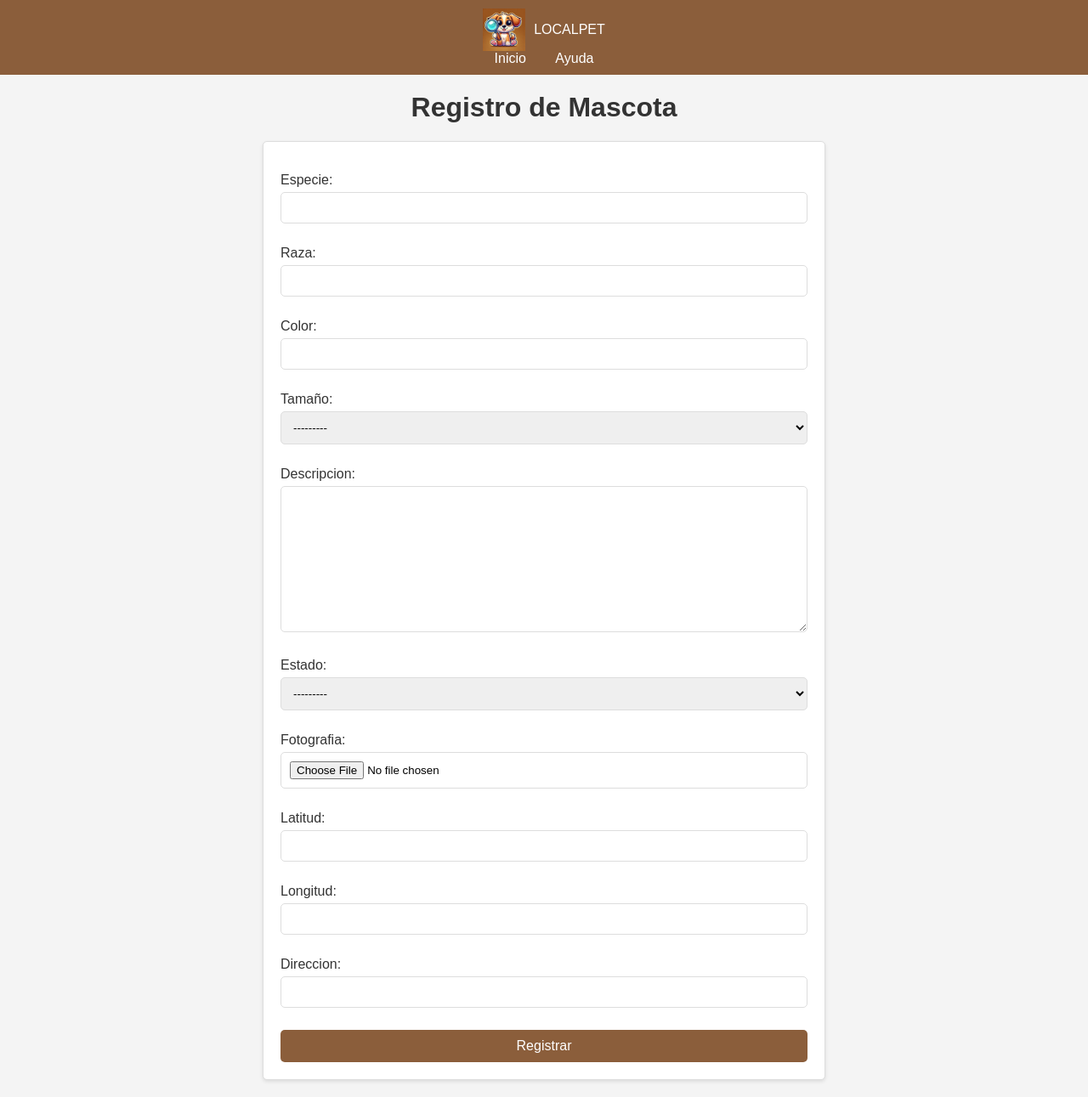
After one commit to Gutierrez101/LocalPets, a Django app: page /registro_mascota/ in a window 1280 px wide. The commit adds this page. Shown: the whole page at 85% size. Run offline with Django 5.2, Linux system fonts and the light colour scheme.

Commit message:
Todo esta funcionando bien, en caso de que en los archivos index y login no pasa nada si funciona no moveran

```diff
--- a/paginaWeb/forms.py
+++ b/paginaWeb/forms.py
@@ -1,13 +1,19 @@
 from django import forms
-from .models import tablaPrueva, tablaVinculada
+from .models import tablaPrueva, tablaVinculada, Mascota
 
 class tablaPruevaForm(forms.ModelForm):
     class Meta:
         model = tablaPrueva
-        fields ='__all__'  # lista de campos de la bace de datos a incluir
+        fields ='__all__'  # lista de campos de la base de datos a incluir
 
 
 class tablaVinculadaForm(forms.ModelForm):
     class Meta:
         model = tablaVinculada
-        fields = '__all__'  # lista de campos de la bace de datos a incluir
+        fields = '__all__'  # lista de campos de la base de datos a incluir
+
+
+class MascotaForm(forms.ModelForm):
+    class Meta:
+        model = Mascota
+        fields = ['especie', 'raza', 'color', 'tamaño', 'descripcion', 'estado', 'fotografia', 'latitud', 'longitud', 'direccion']
--- /dev/null
+++ b/paginaWeb/static/paginaweb/estilo2.css
@@ -0,0 +1,141 @@
+/* Estilos generales */
+body {
+    font-family: Arial, sans-serif;
+    background-color: #f4f4f4;
+    margin: 0;
+    padding: 0;
+}
+
+header {
+    background-color: #8b5e3b;
+    color: white;
+    padding: 10px 0;
+    text-align: center;
+}
+
+header .logo {
+    display: flex;
+    align-items: center;
+    justify-content: center;
+}
+
+header .logo img {
+    height: 50px;
+    margin-right: 10px;
+}
+
+header nav a {
+    color: white;
+    margin: 0 15px;
+    text-decoration: none;
+}
+
+header nav a:hover {
+    text-decoration: underline;
+}
+
+h1.subtitulo {
+    text-align: center;
+    color: #333;
+    margin-top: 20px;
+}
+
+p.subtitulo {
+    text-align: center;
+    color: #666;
+    margin-bottom: 20px;
+}
+
+main.menu {
+    display: flex;
+    flex-direction: column;
+    align-items: center;
+    margin: 20px;
+}
+
+h1.titulo {
+    color: #8b5e3b;
+    margin-bottom: 20px;
+}
+
+section.opciones {
+    display: flex;
+    justify-content: space-around;
+    width: 100%;
+}
+
+.opcion, .opcion2 {
+    background-color: white;
+    border: 1px solid #ddd;
+    border-radius: 5px;
+    padding: 20px;
+    width: 30%;
+    text-align: center;
+    box-shadow: 0 2px 4px rgba(0, 0, 0, 0.1);
+}
+
+.opcion h2, .opcion2 h2 {
+    color: #8b5e3b;
+}
+
+.opcion p, .opcion2 p {
+    color: #666;
+}
+
+button {
+    background-color: #8b5e3b;
+    color: white;
+    border: none;
+    padding: 10px 20px;
+    border-radius: 5px;
+    cursor: pointer;
+    font-size: 16px;
+}
+
+button:hover {
+    background-color: #8b5e3b;
+}
+
+/* Estilos para el formulario de registro de mascotas */
+form {
+    background-color: white;
+    border: 1px solid #ddd;
+    border-radius: 5px;
+    padding: 20px;
+    width: 50%;
+    box-shadow: 0 2px 4px rgba(0, 0, 0, 0.1);
+}
+
+form label {
+    display: block;
+    margin-bottom: 5px;
+    color: #333;
+}
+
+form input[type="text"],
+form input[type="number"],
+form input[type="file"],
+form select,
+form textarea {
+    width: 100%;
+    padding: 10px;
+    margin-bottom: 10px;
+    border: 1px solid #ddd;
+    border-radius: 5px;
+    box-sizing: border-box;
+}
+
+form button[type="submit"] {
+    width: 100%;
+    padding: 10px;
+    background-color: #8b5e3b;
+    color: white;
+    border: none;
+    border-radius: 5px;
+    cursor: pointer;
+    font-size: 16px;
+}
+
+form button[type="submit"]:hover {
+    background-color: #8b5e3b;
+}
--- a/paginaWeb/static/paginaweb/script.js
+++ b/paginaWeb/static/paginaweb/script.js
@@ -5,4 +5,5 @@ function ingresar() {
 
 function registrar() {
     alert('Redirigiendo a la página de registro de mascotas...');
+    window.location.href = '/registro_mascota/';
 }
--- a/paginaWeb/templates/index.html
+++ b/paginaWeb/templates/index.html
@@ -23,7 +23,7 @@
             <div class="opcion">
                 <h2>Iniciar Sesión</h2>
                 <p>Accede a tu cuenta para gestionar mascotas.</p>
-                <button onclick="window.location.href='login.html'">Ingresar</button>
+                <button onclick="window.location.href='{% url 'login' %}';">Ingresar</button>
             </div>
             <div class="opcion2">
                 <h2>Búsqueda de Mascotas</h2>
--- /dev/null
+++ b/paginaWeb/templates/registro_mascota.html
@@ -0,0 +1,28 @@
+{% load static %}
+<!DOCTYPE html>
+<html lang="es">
+<head>
+    <meta charset="UTF-8">
+    <meta name="viewport" content="width=device-width, initial-scale=1.0">
+    <title>Registro de Mascota</title>
+    <link rel="stylesheet" href="{% static 'paginaweb/estilo2.css' %}">
+</head>
+<body>
+    <header>
+        <div class="logo"><img src="{% static 'paginaweb/perro busqueda.webp' %}" alt="perro"> LOCALPET </div>
+        <nav>
+            <a href="{% url 'index' %}">Inicio</a>
+            <a href="#">Ayuda</a>
+        </nav>
+    </header>
+    <h1 class="subtitulo">Registro de Mascota</h1>
+    <main class="menu">
+        <form method="post" enctype="multipart/form-data">
+            {% csrf_token %}
+            {{ form.as_p }}
+            <button type="submit">Registrar</button>
+        </form>
+    </main>
+    <script src="{% static 'paginaweb/script.js' %}"></script>
+</body>
+</html>
--- a/paginaWeb/urls.py
+++ b/paginaWeb/urls.py
@@ -2,17 +2,20 @@ from django.urls import path
 
 from .views import (
     index, ingresarTabla1, ingresarTabla2, verTabla1s, verTabla1Unica,
-    obtener_detalles, actualizar_mascota, obtener_ubicacion, actualizar_ubicacion, login_view, new_user_view
+    obtener_detalles, actualizar_mascota, obtener_ubicacion, actualizar_ubicacion, login_view, new_user_view,
+    registro_mascota
+
 )
 #from .views import obtener_detalles,actualizar_mascota,obtener_ubicacion,actualizar_ubicacion
 urlpatterns = [
     path("", index, name="index"),
+    path('login/', login_view, name='login'),
     path("ingresarTabla1/", ingresarTabla1, name="ingresarTabla1"),
     path("ingresarTabla2/", ingresarTabla2, name="ingresarTabla2"),
     path("verTabla1s/", verTabla1s, name="verTabla1s"),
     path("verTabla1Unica/<int:id>/", verTabla1Unica, name="verTabla1Unica"),
-    path('login/', login_view, name='login'),
     path('new_user/', new_user_view, name='new_user'),
+    path('registro_mascota/', registro_mascota, name='registro_mascota'),
     path('mascota/<int:pk>/',obtener_detalles,name='obtener_detalles'),
     path('mascota/<int:pk>/actualizar/', actualizar_mascota, name='actualizar_mascota'),
     path('mascota/<int:pk>/ubicacion/', obtener_ubicacion, name='obtener_ubicacion'),
--- a/paginaWeb/views.py
+++ b/paginaWeb/views.py
@@ -1,7 +1,7 @@
 from django.http import HttpResponse
-from django.shortcuts import render
+from django.shortcuts import render,redirect
 from django.shortcuts import get_object_or_404
-from .forms import tablaPruevaForm, tablaVinculadaForm
+from .forms import tablaPruevaForm, tablaVinculadaForm, MascotaForm
 from .models import tablaPrueva
 from .models import Mascota
 
@@ -47,6 +47,17 @@ def verTabla1Unica(request, id):
 
 #def crear_mascota():
 
+def registro_mascota(request):
+    if request.method == 'POST':
+        form = MascotaForm(request.POST)
+        if form.is_valid():
+            form.save()
+            return redirect('index')  # Redirige a la página de inicio después de guardar
+    else:
+        form = MascotaForm()
+    return render(request, 'registro_mascota.html', {'form': form})
+
+
 
 def obtener_detalles(request, pk):
     mascota = get_object_or_404(Mascota, pk=pk)
```
Also changed, not shown: paginaWeb/static/paginaweb/Login.css (added, +118 -0 lines), paginaWeb/templates/Login.html (+4 -3 lines), db.sqlite3, paginaWeb/static/paginaweb/pngegg.png (added).
